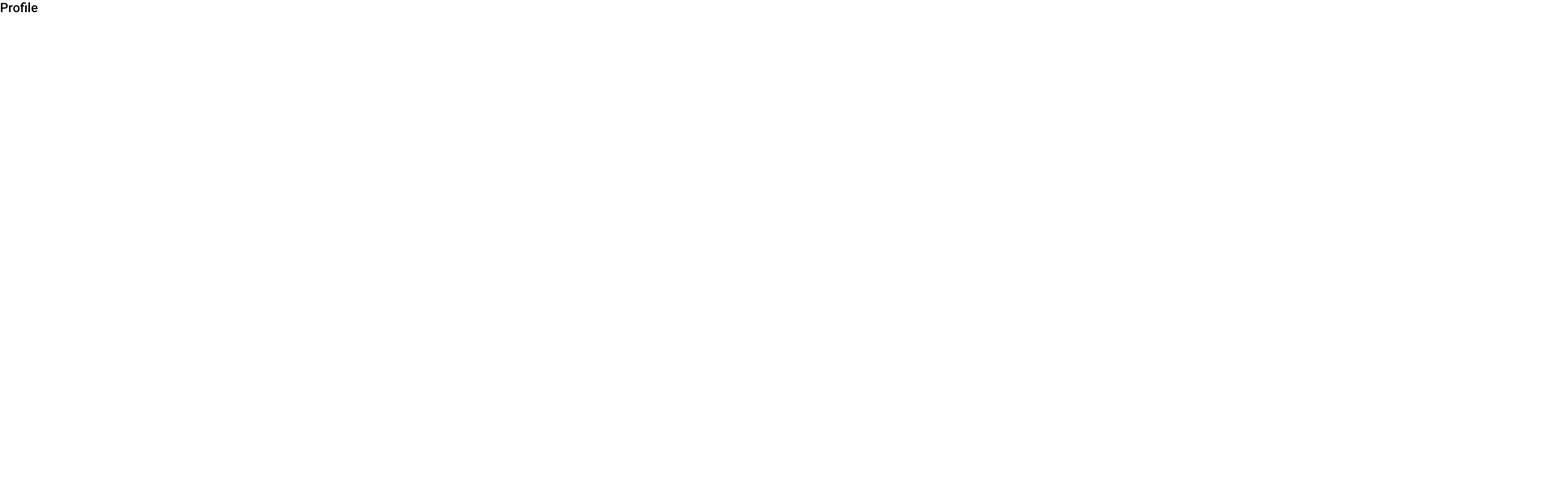
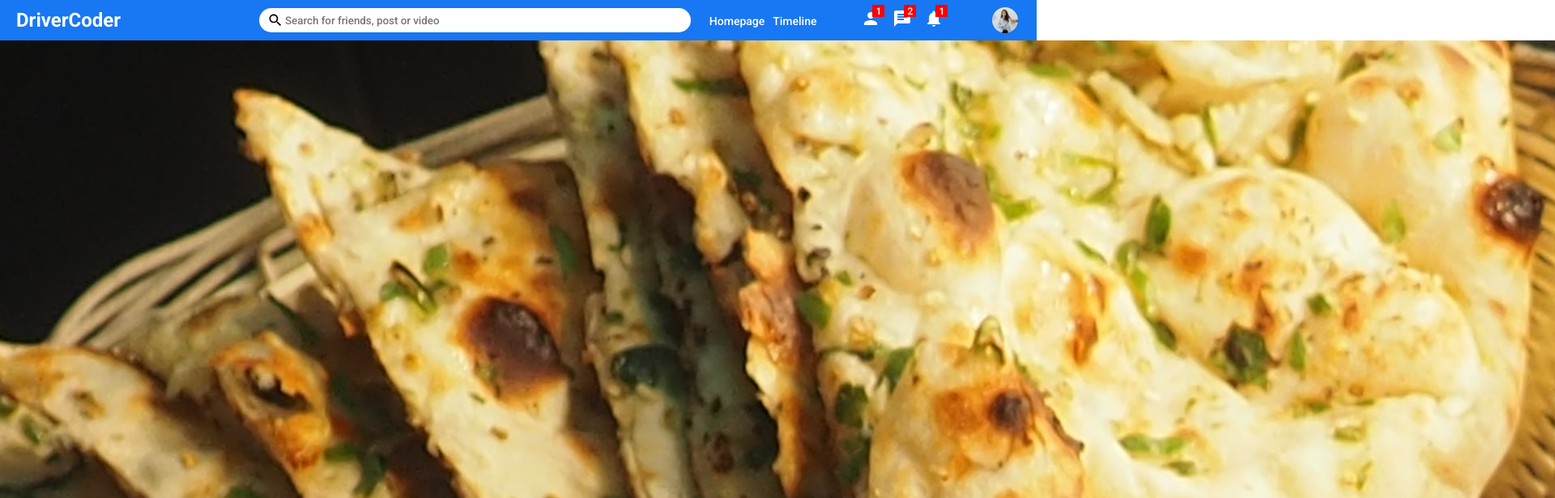
Before and after one commit to KitwanaSh/facebook_like_react, a React (Create React App) app: page / in a window 1280 px wide. Shown: the top 616 px of the page at 81% size, 1920 px wide, since content can reach past the window. Built offline with nearby package versions, Linux system fonts and the light colour scheme; grey boxes are pictures that could not be loaded.

Commit message:
Feat: Continue the profile

```diff
--- a/src/Pages/profile/Profile.jsx
+++ b/src/Pages/profile/Profile.jsx
@@ -1,7 +1,34 @@
 import "./profile.css"
+import TopBar from '../../Components/topBar/TopBar'
+import Sidebar from '../../Components/sidebar/Sidebar'
+import Rightbar from '../../Components/rightbar/Rightbar'
+import Feed from '../../Components/feed/Feed'
 
 export default function Profile() {
 	return (
-		<div>Profile</div>
+		<>
+	    <TopBar />
+	    <div className="profile">
+	    	<Sidebar />
+	    	<div className="profileRight">
+	      		<div className="profileRightTop">
+	      			<div className="profileCover">
+	      			<img src="assets/Post/3.jpg" alt="" class="profileCoverImg" />
+	      			<img src="assets/Person/1.jpg" alt="" class="profileUserImg" />
+
+	      			</div>
+	      			<div className="profileInfo">
+	      				<h4 className="profileInfoName">The ging dog</h4>
+	      				<span className="profileInfoDesc">The element to discribe th future.</span>
+	      			</div>
+	      		</div>
+	      		<div className="profileRightBottom">
+		      		<Feed />
+		      		<Rightbar />
+	      		</div>
+	      	</div>
+
+	    </div>
+    </>
 	)
 }
--- a/src/Pages/profile/profile.css
+++ b/src/Pages/profile/profile.css
@@ -0,0 +1,12 @@
+.profile {
+	display: flex;
+}
+profileRight {
+	flex: 9;
+}
+.profileRightBottom {
+	display: flex;
+}
+.profileCoverImg {
+
+}
```
